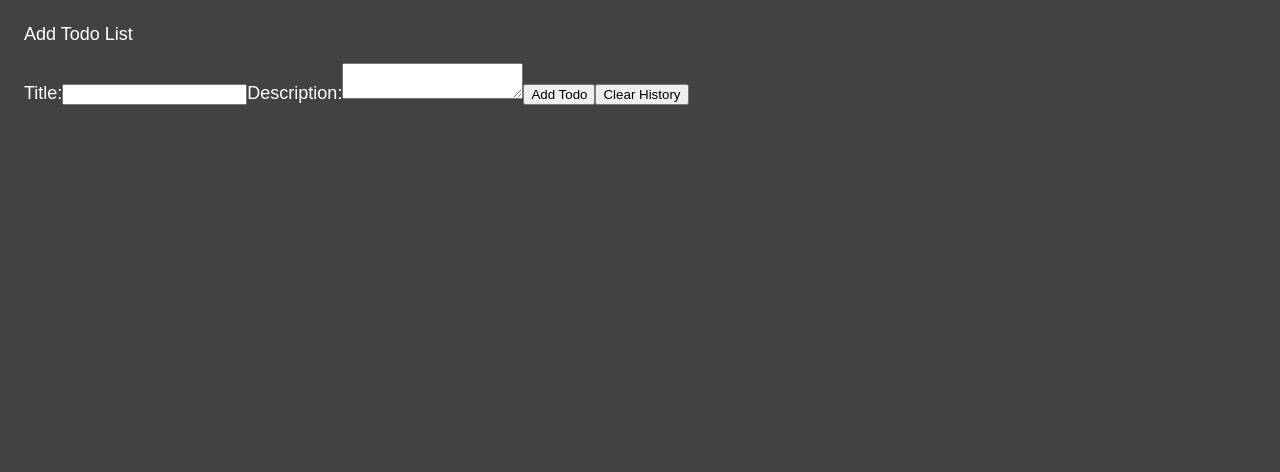
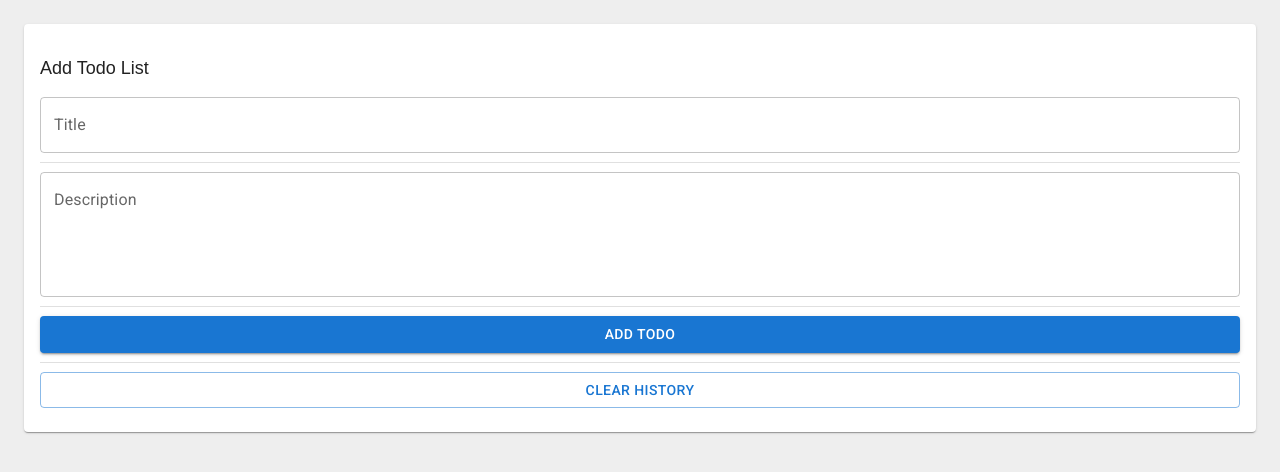
Before and after one commit to Peyman-Nasri/my-todo-app, a React (Create React App) app: page / in a window 1280 px wide. Shown: the top 472 px of the page. Built offline with nearby package versions, Linux system fonts and the light colour scheme.

Commit message:
styled css

```diff
--- a/package.json
+++ b/package.json
@@ -3,6 +3,10 @@
   "version": "0.1.0",
   "private": true,
   "dependencies": {
+    "@emotion/react": "^11.10.5",
+    "@emotion/styled": "^11.10.5",
+    "@mui/icons-material": "^5.10.9",
+    "@mui/material": "^5.10.12",
     "@testing-library/jest-dom": "^5.16.5",
     "@testing-library/react": "^13.4.0",
     "@testing-library/user-event": "^13.5.0",
--- a/public/index.html
+++ b/public/index.html
@@ -3,6 +3,14 @@
   <head>
     <meta charset="utf-8" />
     <link rel="icon" href="%PUBLIC_URL%/favicon.ico" />
+    <link
+      rel="stylesheet"
+      href="https://fonts.googleapis.com/css?family=Roboto:300,400,500,700&display=swap"
+    />
+    <link
+      rel="stylesheet"
+      href="https://fonts.googleapis.com/icon?family=Material+Icons"
+    />
     <meta name="viewport" content="width=device-width, initial-scale=1" />
     <meta name="theme-color" content="#000000" />
     <meta
--- a/src/Components/App.js
+++ b/src/Components/App.js
@@ -1,6 +1,6 @@
 import React from "react";
-import Todo from "../Components/Todo";
-import "../Components/App.css";
+import Todo from "./Todo";
+import "./App.css";
 
 function App() {
 
--- a/src/Components/Input.js
+++ b/src/Components/Input.js
@@ -1,6 +1,9 @@
 import React from "react";
 import { useState } from "react";
 import "./Input.css";
+import { v4 as shortId } from "uuid";
+import { Button, Card, CardContent, Divider, TextField } from "@mui/material";
+import { Stack } from "@mui/system";
 
 function Input({ data, setData }) {
   const [Title, setTitle] = useState("");
@@ -8,7 +11,7 @@ function Input({ data, setData }) {
 
   const addToDo = () => {
     const task = {
-      id: Math.floor(Math.random() * 10000),
+      id: shortId(),
       title: Title,
       desc: Desc,
       data: new Date(),
@@ -25,30 +28,64 @@ function Input({ data, setData }) {
 
   const clearLocalStorage = () => {
     localStorage.clear();
-    setData([])
+    setData([]);
   };
   return (
     <>
+      <Card>
+        <CardContent>
+          <Stack>
             <p>Add Todo List</p>
-      <span className="title">
+            <TextField
+              id="outlined-basic"
+              label="Title"
+              variant="outlined"
+              type="text"
+              value={Title}
+              onChange={(e) => setTitle(e.target.value)}
+            />
+            <Divider style={{margin: '0.5em 0'}} />
+            {/* <span className="title">
               Title:
               <input
                 type="text"
                 value={Title}
                 onChange={(e) => setTitle(e.target.value)}
               />
-      </span>
-      <span className="desc">
+            </span> */}
+            <TextField
+              id="outlined-multiline-static"
+              label="Description"
+              multiline
+              rows={4}
+              defaultValue="Default Value"
+              value={Desc}
+              onChange={(e) => setDesc(e.target.value)}
+            />
+            <Divider style={{margin: '0.5em 0'}} />
+
+            {/* <span className="desc">
               Description:
               <textarea
                 type="text"
                 value={Desc}
                 onChange={(e) => setDesc(e.target.value)}
               />
-      </span>
+            </span> */}
 
-      <button onClick={addToDo}>Add Todo</button>
-      <button onClick={clearLocalStorage}>Clear History</button>
+            {/* <button onClick={addToDo}>Add Todo</button> */}
+            <Button variant="contained" onClick={addToDo}>
+              Add Todo
+            </Button>
+            <Divider style={{margin: '0.5em 0'}} />
+
+            <Button variant="outlined" onClick={clearLocalStorage}>
+              Clear History
+            </Button>
+            {/* <button onClick={clearLocalStorage}>Clear History</button> */}
+          </Stack>
+        </CardContent>
+      </Card>
     </>
   );
 }
--- a/src/Components/Todo.js
+++ b/src/Components/Todo.js
@@ -1,7 +1,7 @@
 import React from "react";
-import Input from "../Components/Input";
+import Input from "./Input";
 import { useState } from "react";
-import Todolist from "../Components/Todolist";
+import Todolist from "./Todolist";
 
 function Todo() {
   const [Data, setData] = useState(
--- a/src/Components/Todolist.js
+++ b/src/Components/Todolist.js
@@ -4,15 +4,15 @@ function Todolist({ data }) {
   return (
     <>
       <div>
-        {data.map(({ title, desc }) => (
-          <>
-            <p key={data.id} >
+        {data.map(({ title, desc, id }) => (
+          <div key={id}>
+            <p>
               Title: <b>{title}</b>
             </p>
-            <p key={data.id} >
+            <p>
               Desc: <b>{desc}</b>
             </p>
-          </>
+          </div>
         ))}
       </div>
     </>
--- a/src/index.css
+++ b/src/index.css
@@ -4,8 +4,7 @@
 
 body {
   font-family: sans-serif;
-  background-color: #424242;
-  color: #ffffff;
+  background-color: #eee;
   margin: 1.5rem;
   font-size: large;
 }
--- a/src/index.js
+++ b/src/index.js
@@ -2,6 +2,11 @@ import React from 'react';
 import ReactDOM from 'react-dom/client';
 import './index.css';
 import App from './Components/App';
+// import '@fontsource/roboto/300.css';
+// import '@fontsource/roboto/400.css';
+// import '@fontsource/roboto/500.css';
+// import '@fontsource/roboto/700.css';
+
 
 
 const root = ReactDOM.createRoot(document.getElementById('root'));
```
Also changed, not shown: 2 other files (tests, documents, lock files or other folders). Lines whose indentation alone changed are shown as unchanged.
